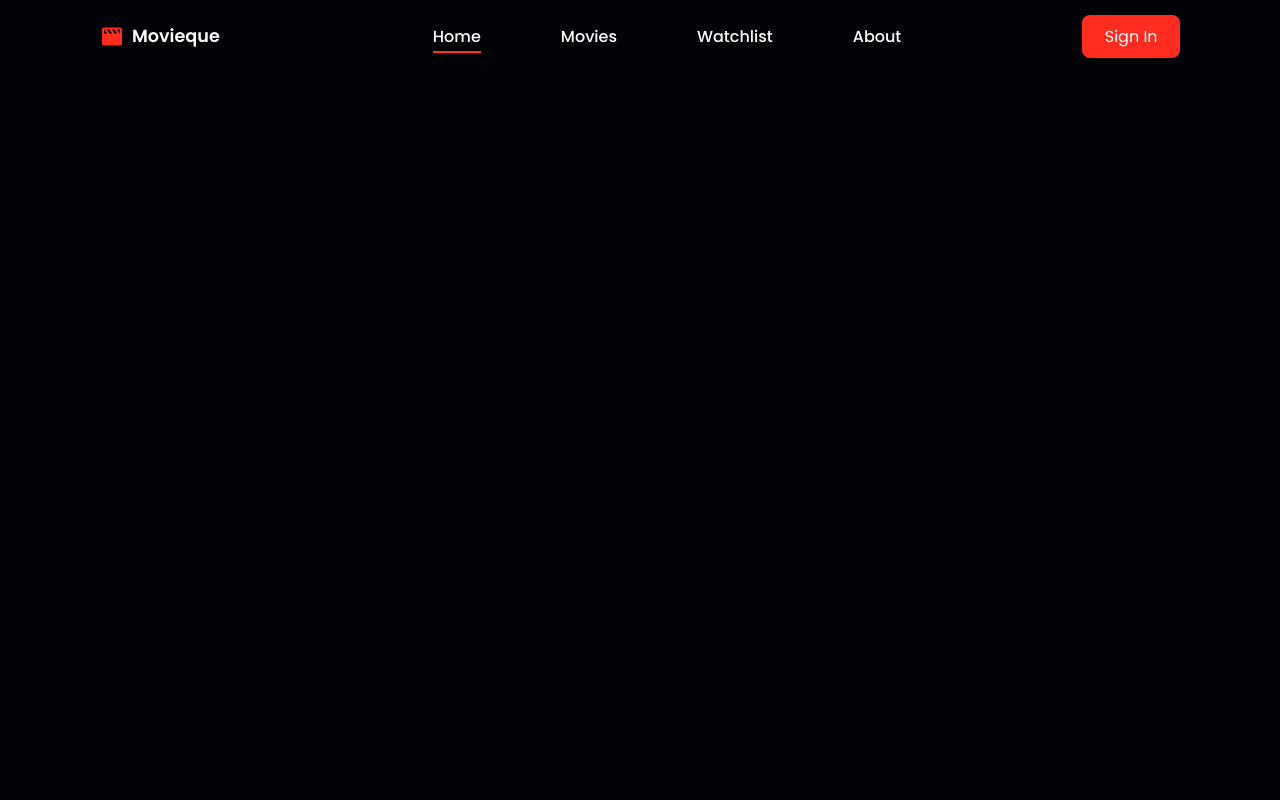
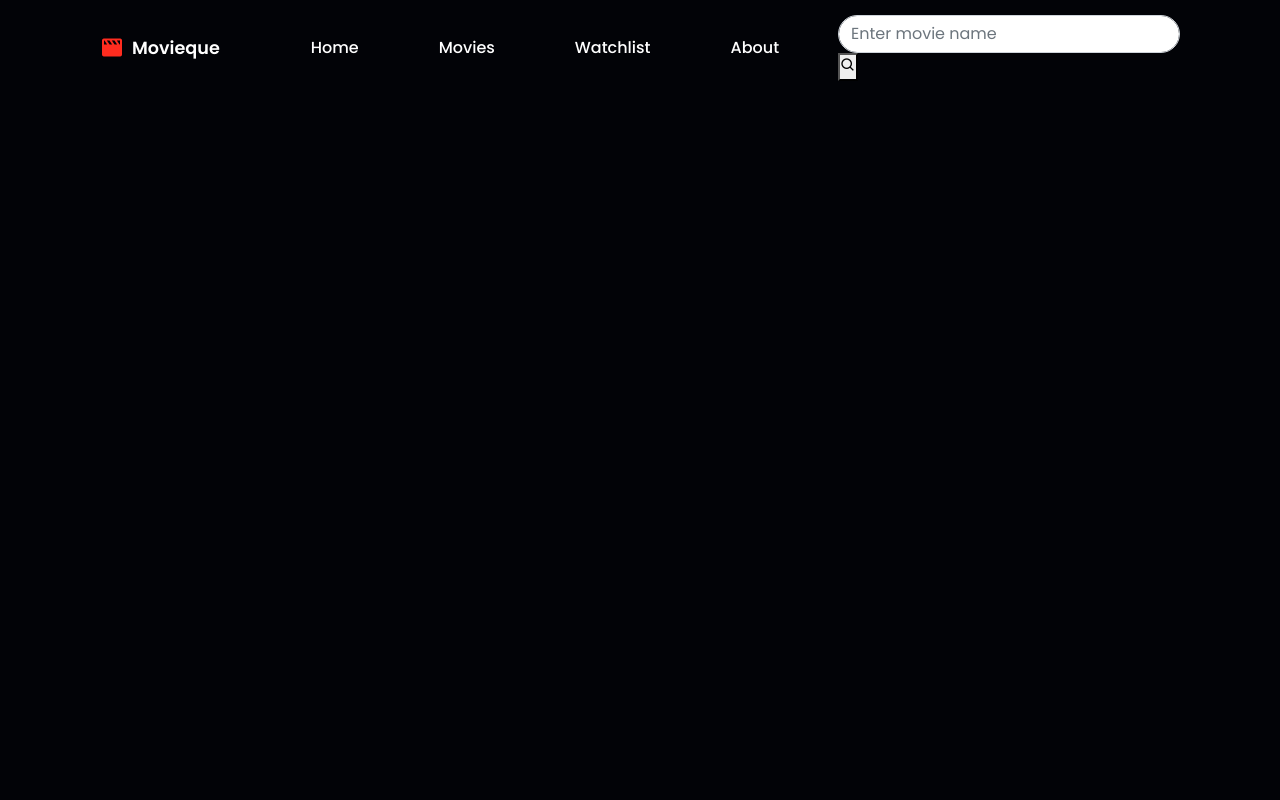
Before and after one commit to ArikusumaWardana/movieque, a plain HTML site: page index.html in a window 1280 px wide. Shown: the top 800 px of the page. Drawn offline with nearby package versions, Linux system fonts and the light colour scheme; no server answers.

Commit message:
update file

```diff
--- a/index.html
+++ b/index.html
@@ -33,12 +33,15 @@
         <div class="bx bx-menu" id="menu-icon"></div>
 
         <ul class="navbar-main mb-0">
-            <li><a href="" class="home-active">Home</a></li>
-            <li><a href="" class="">Movies</a></li>
+            <li><a href="#" class="nav_active">Home</a></li>
+            <li><a href="movies.html">Movies</a></li>
             <li><a href="#cast">Watchlist</a></li>
             <li><a href="#about">About</a></li>
         </ul>
-        <a href="" class="btn-main">Sign In </a>
+        <form class="search-form" id="search-form">
+            <input type="text" id="search-input" class="form-control rounded-5" placeholder="Enter movie name">
+            <button type="submit"><i class='bx bx-search'></i></button>
+        </form>
     </header>
 
     <section class="jumbotron-section">
@@ -56,7 +59,7 @@
 
         <div class="popular-container swiper">
             <div class="swiper-wrapper" id="popular">
-                <!-- Popular Movies -->
+                <!-- Popular Movie -->
             </div>
         </div>
     </section>
```
